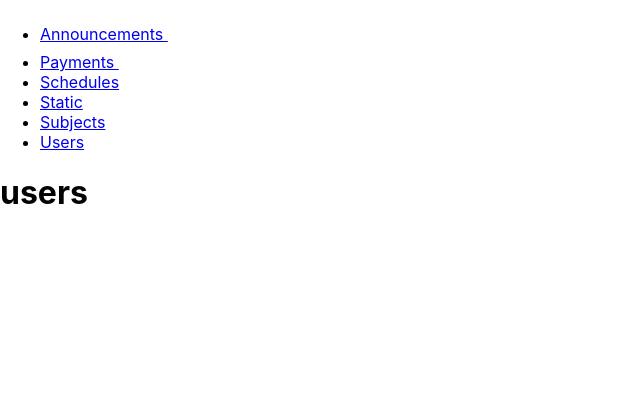
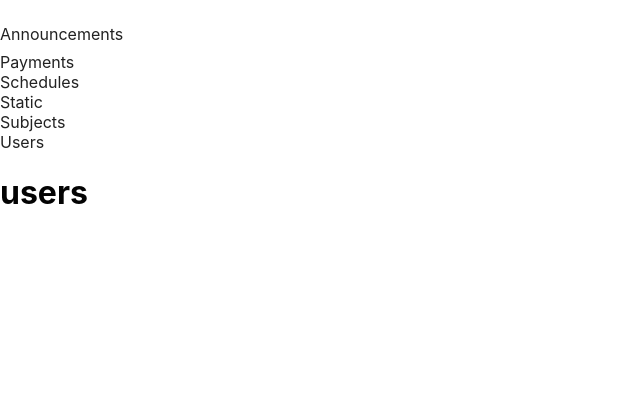
Before and after one commit to miltonparedes/campus, a Django app: template templates/users/index.html in a window 1280 px wide. Shown: the top 420 px of the page, without its empty margins (0-640 px from the left). Run offline with Django 3.2, Linux system fonts and the light colour scheme; the template is opened without the code that fills it, so the values that code supplies are empty; style sheets or scripts are compiled from the project's sources; some libraries are stand-ins or nearby versions; some web fonts are replaced.

Commit message:
add static sidebar

```diff
--- a/static/_scss/campus.scss
+++ b/static/_scss/campus.scss
@@ -4,3 +4,4 @@
 @import "campus/base";
 @import "campus/type";
 @import "campus/icons";
+@import "campus/sidebar";
--- /dev/null
+++ b/static/_scss/campus/sidebar.scss
@@ -0,0 +1,12 @@
+.sidebar{
+  ul{
+      list-style: none;
+      padding-left: 0;
+      li{
+        a{
+          color: #222;
+          text-decoration: none;
+        }
+      }
+  }
+}
```
